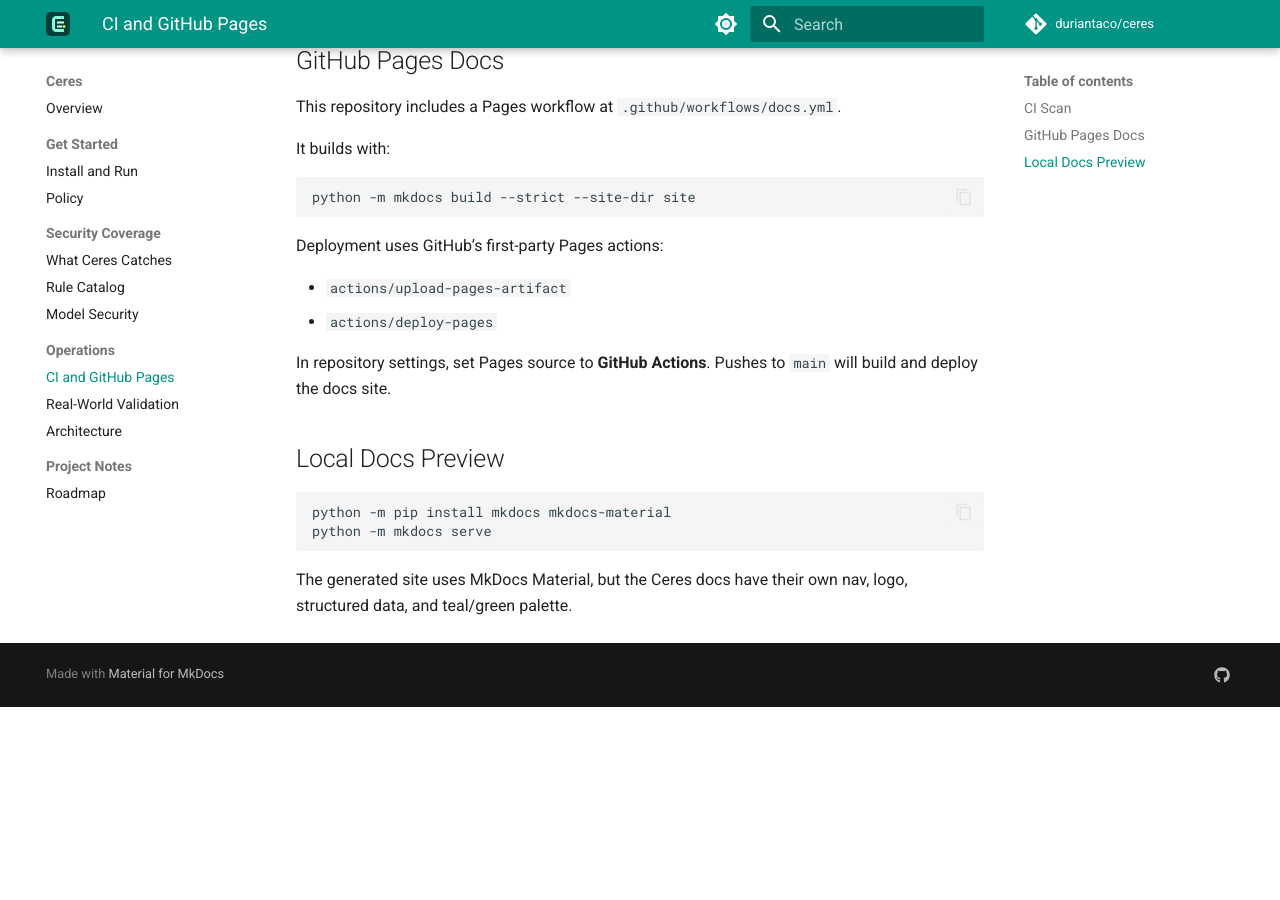
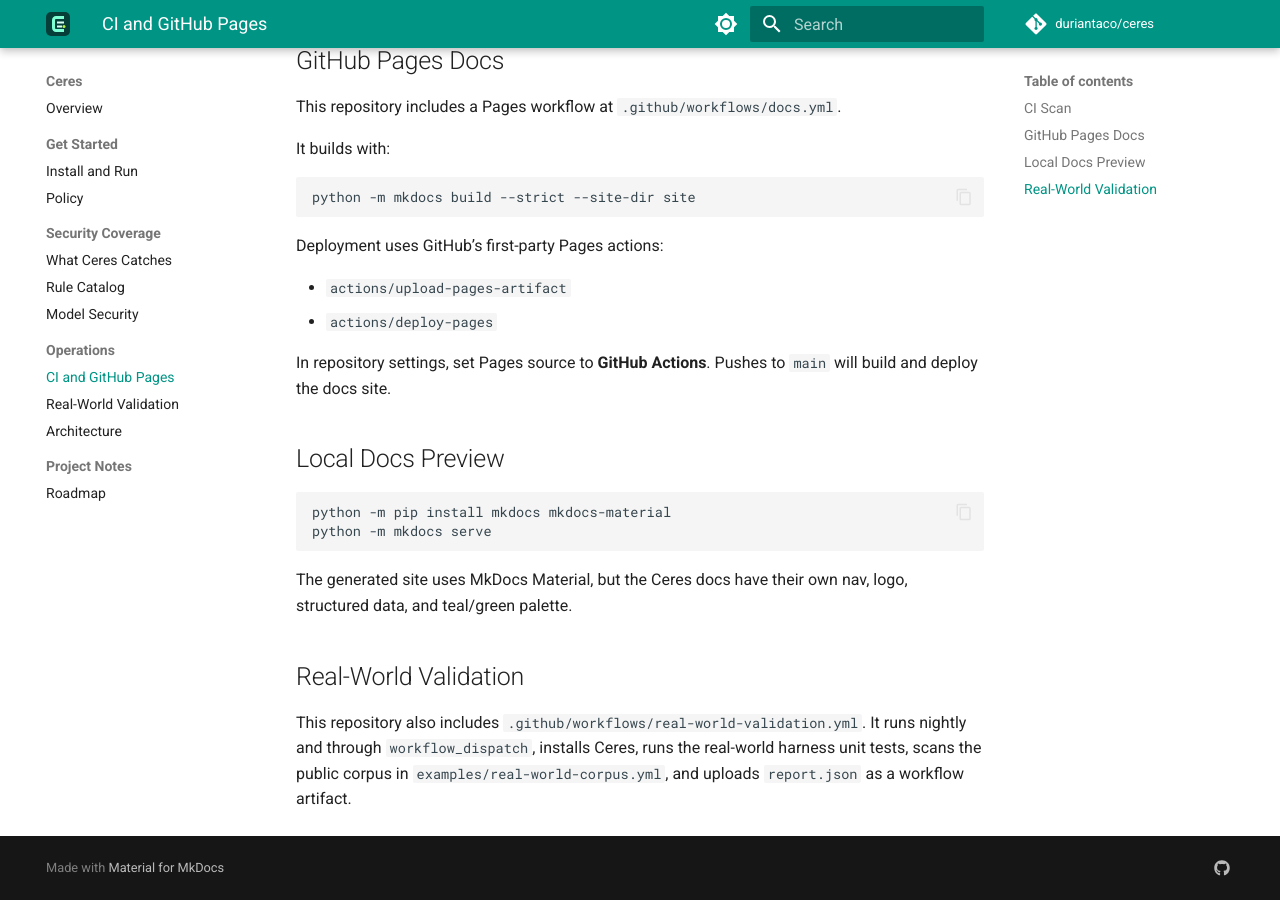
Before and after one commit to duriantaco/ceres, an MkDocs documentation site: the page built from docs/ci.md, in a window 1280 px wide and 900 px high, scrolled down 572 px. Built offline with MkDocs 1.6.1 and Material for MkDocs 9.7.7, drawn with Linux system fonts in a browser that asks for light colours; comment, search, counter and statistics services are not loaded; before the commit the page ends 1279 px from its top, so only the background shows below that.

Commit message:
ci(validation): add nightly real-world validation workflow

```diff
--- a/docs/ci.md
+++ b/docs/ci.md
@@ -49,3 +49,11 @@
 
 The generated site uses MkDocs Material, but the Ceres docs have their own nav,
 logo, structured data, and teal/green palette.
+
+## Real-World Validation
+
+This repository also includes `.github/workflows/real-world-validation.yml`.
+It runs nightly and through `workflow_dispatch`, installs Ceres, runs the
+real-world harness unit tests, scans the public corpus in
+`examples/real-world-corpus.yml`, and uploads `report.json` as a workflow
+artifact.
```
Also changed, not shown: 1 other file.
